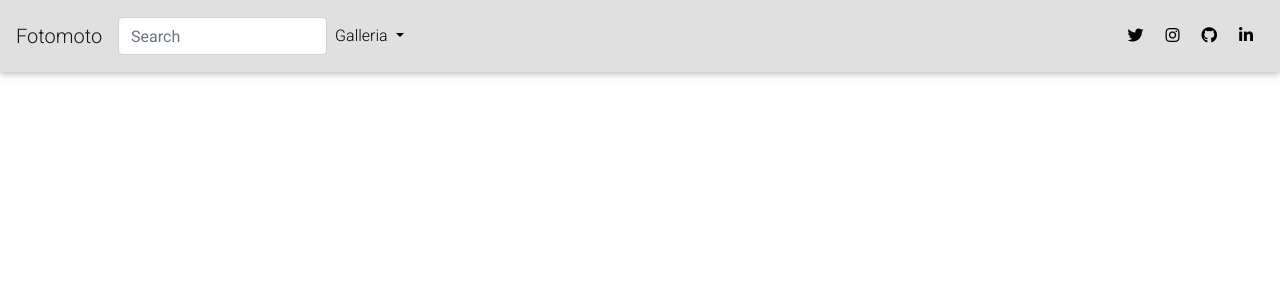
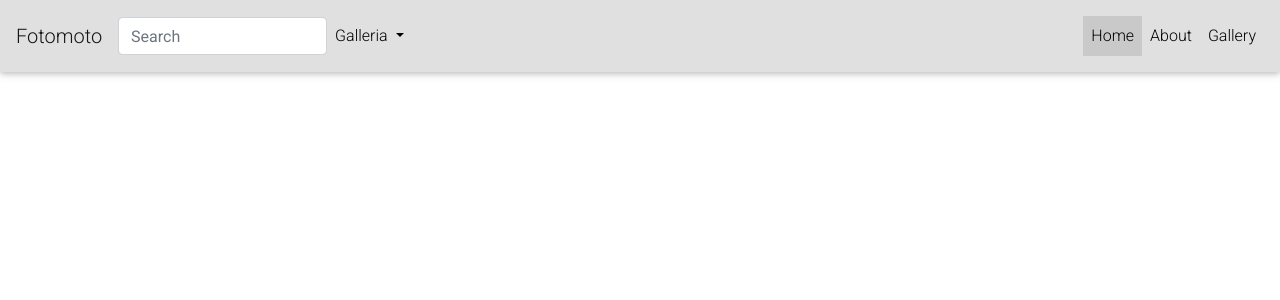
Before and after one commit to MaratahNjoroge/Galleria, a Django app: page / in a window 1280 px wide. Shown: the top 300 px of the page. Run offline with Django 3.2, Linux system fonts and the light colour scheme; some libraries are stand-ins or nearby versions.

```diff
--- a/galleria/templates/navbar.html
+++ b/galleria/templates/navbar.html
@@ -21,12 +21,8 @@
 
         <div class="collapse navbar-collapse" id="navbarSupportedContent">
             <ul class="navbar-nav mr-auto">
-                    <!-- <li class="nav-item active">
-                    <a class="nav-link" href="#">Home <span class="sr-only">(current)</span></a>
-                    </li> -->
-
-                <form class="form-inline my-2 my-lg-6 ml-auto">
-                  <input class="form-control" type="search" placeholder="Search" aria-label="Search">
+                <form class="form-inline my-2 my-lg-6 ml-auto" role="search" action="{% url 'search_results' %}">
+                  <input class="form-control" type="search" placeholder="Search" aria-label="Search" name="image">
                     <!-- <button class="btn btn-outline-white btn-md my-2 my-sm-0 ml-3" type="submit">Search</button> -->
                     <li class="nav-item dropdown">
                         <a class="nav-link dropdown-toggle" id="navbarDropdownMenuLink-555" data-toggle="dropdown"
@@ -43,29 +39,24 @@
                     </li>
              </form>
            </ul>
-           <ul class="navbar-nav ml-auto nav-flex-icons">
-                <li class="nav-item">
-                    <a class="nav-link waves-effect waves-light" href="https://twitter.com/">
-                         <i class="fab fa-twitter" ></i>
-                    </a>
+        </div>
+        <div class="collapse navbar-collapse" id="navbarSupportedContent-4">
+            <ul class="navbar-nav ml-auto">
+                <li class="nav-item active">
+                    <a class="nav-link" href="{% url 'home' %}">Home </a>
                 </li>
                 <li class="nav-item">
-                    <a class="nav-link waves-effect waves-light" href="https://www.instagram.com/">
-                       <i class="fab fa-instagram"></i>
-                    </a>
+                    <a class="nav-link" href="{% url 'about' %}">About</a>
                 </li>
                 <li class="nav-item">
-                    <a class="nav-link waves-effect waves-light" href="https://github.com/">
-                        <i class="fab fa-github"></i>
-                    </a>
+                    <a class="nav-link" href="{% url 'gallery' %}">Gallery</a>
                 </li>
-                <li class="nav-item">
-                    <a class="nav-link waves-effect waves-light" href="https://www.linkedin.com/">
-                        <i class="fab fa-linkedin-in"></i>
-                    </a>
-                </li>
+                <!-- <li class="nav-item">
+                    <a class="nav-link" href="#">Pricing</a>
+                </li> -->
             </ul>
         </div>
+
     </nav>
 
 
```
Lines whose indentation alone changed are shown as unchanged.
